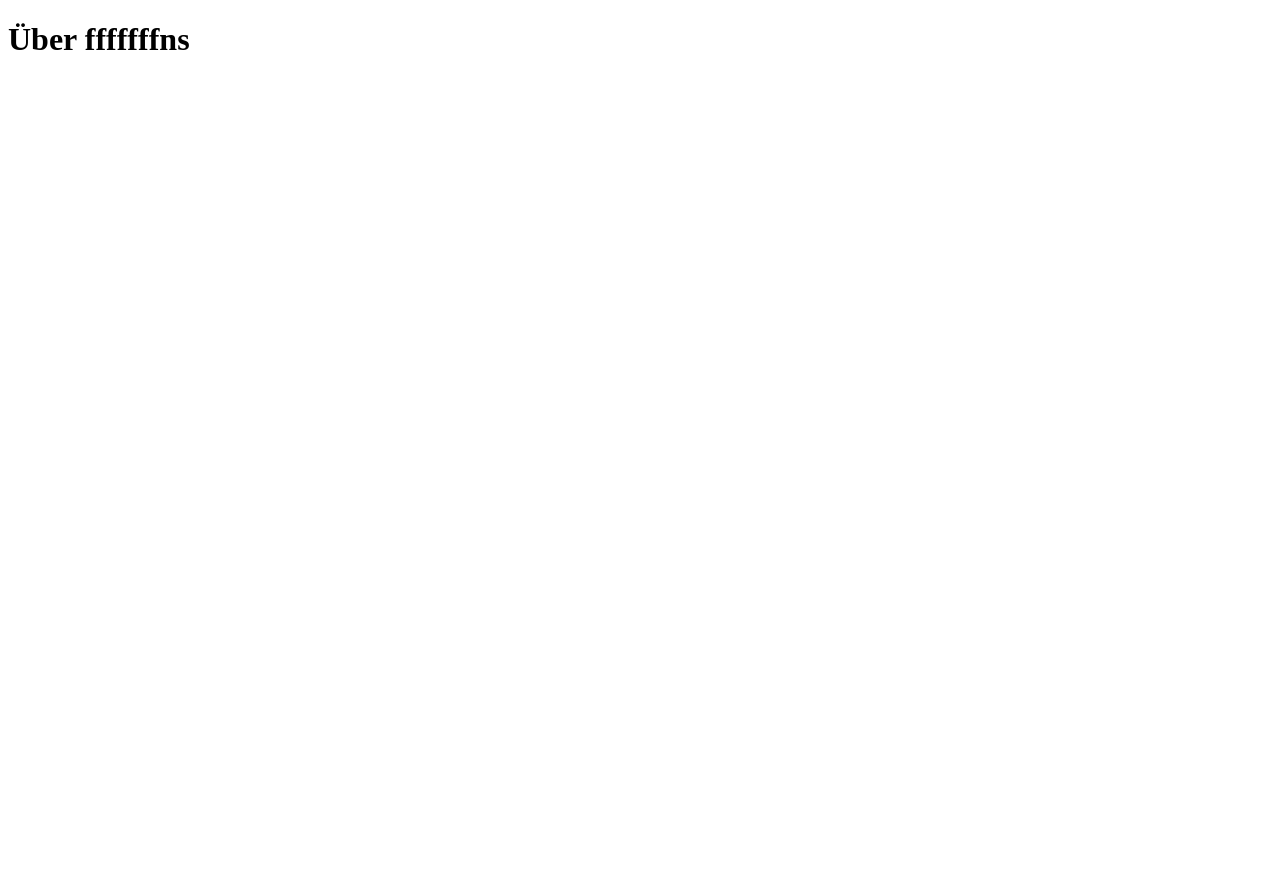
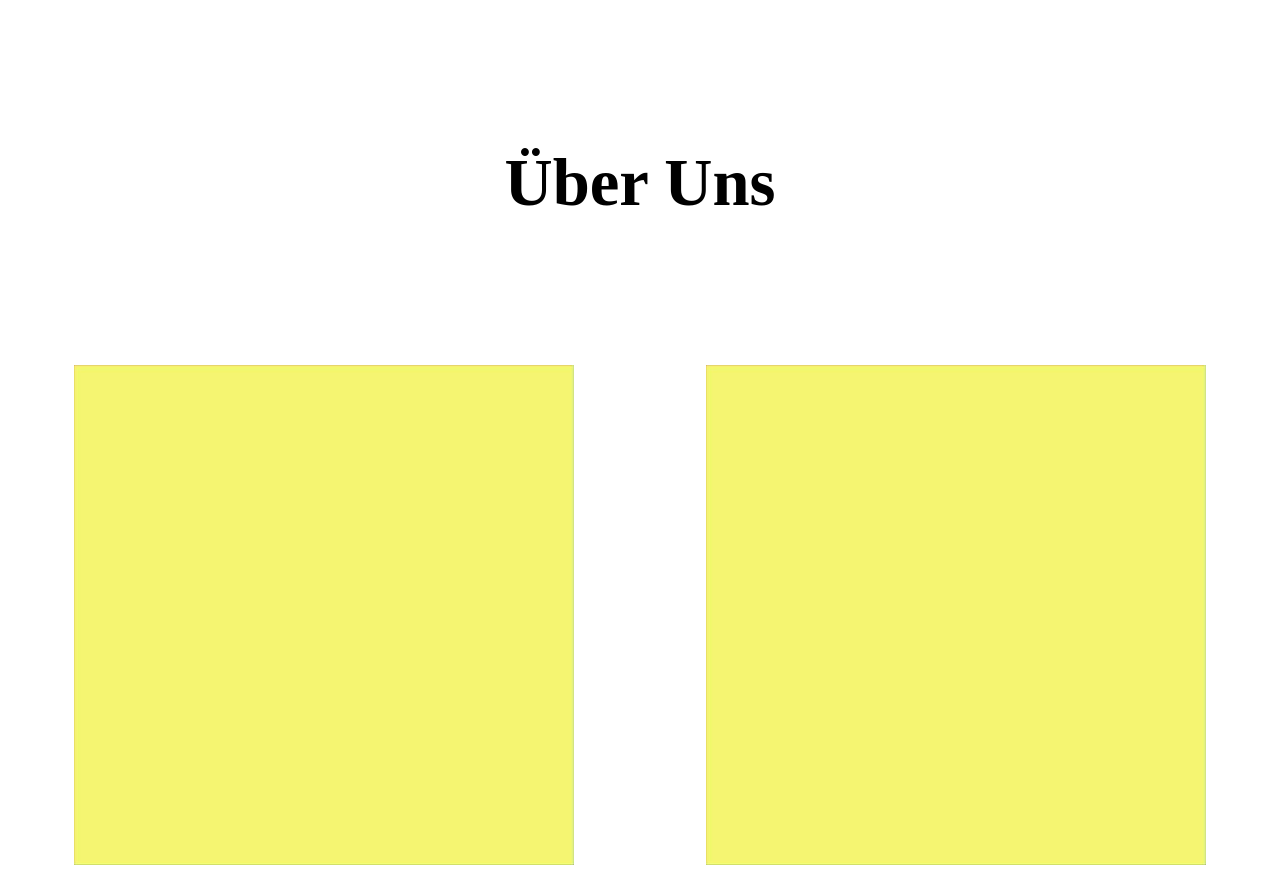
Before and after one commit to neherr/lb02_tim_robin, a plain HTML site: page about.html in a window 1280 px wide. Before the commit the page ends 800 px from the top, so only its background shows below. Drawn offline with Linux system fonts and the light colour scheme.

Commit message:
first addid

```diff
--- a/about.html
+++ b/about.html
@@ -3,8 +3,20 @@
 <head>
     <meta charset="UTF-8">
     <title>Über</title>
+    <link   rel="stylesheet" href="css/style.css">
 </head>
 <body>
-    <h1>Über fffffffns</h1>
+    <header class="header"><h1 class="title">Über Uns</h1></header>
+    <main>
+        <div class="div_picture">
+            <div>
+                <img class="picture" src="images/MicrosoftTeams-image.png">
+            </div>
+            <div>
+                <img class="picture" src="images/MicrosoftTeams-image.png">
+            </div>
+        </div>
+    </main>
+    <footer></footer>
 </body>
 </html>
--- a/css/style.css
+++ b/css/style.css
@@ -4,3 +4,24 @@ footer{
 
 
 }
+
+.header {
+    display: flex;
+    justify-content: center;
+    margin: 100px;
+}
+
+.title {
+    font-size: 50pt;
+}
+
+.picture {
+    height: 500px;
+    width: 500px;
+}
+
+.div_picture {
+    display: flex;
+    flex-direction: row;
+    justify-content: space-around;
+}
```
